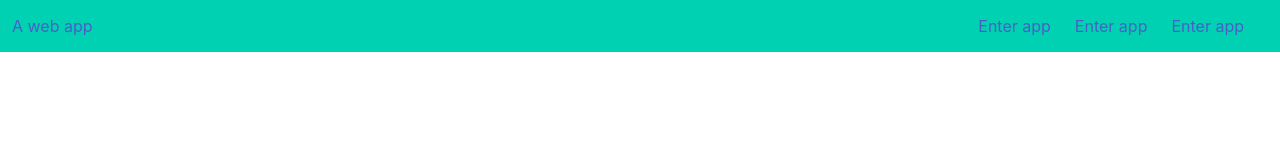
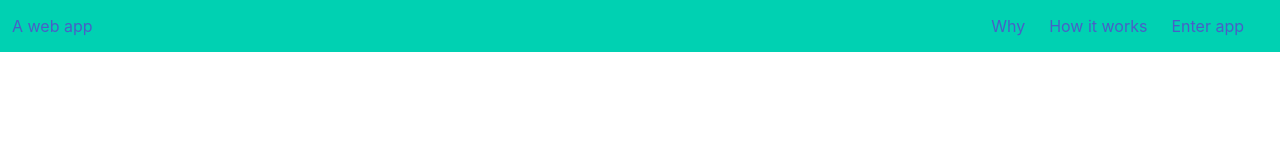
Before and after one commit to farinavito/Web3-Website, a Next.js app: page /homepage in a window 1280 px wide. Shown: the top 160 px of the page. Built offline with nearby package versions, Linux system fonts and the light colour scheme.

Commit message:
added why page

```diff
--- a/pages/homepage.js
+++ b/pages/homepage.js
@@ -30,15 +30,15 @@ const Homepage = () => {
 
                 <div className="navbar-end">
                     <div className='navbar-item'>
-                            <Link href='/application'>
-                                <a>Enter app</a>
+                            <Link href='/why'>
+                                <a>Why</a>
                             </Link>
                         </div>
                     </div>
                     <div className="navbar-end">
                     <div className='navbar-item'>
                             <Link href='/application'>
-                                <a>Enter app</a>
+                                <a>How it works</a>
                             </Link>
                         </div>
                     </div>
```
Also changed, not shown: pages/why.js (added, +8 -0 lines).
